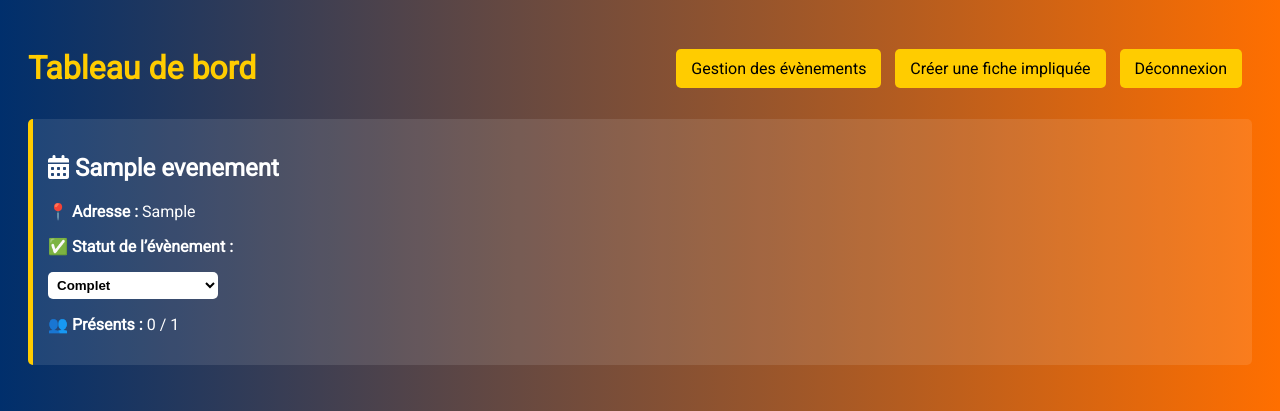
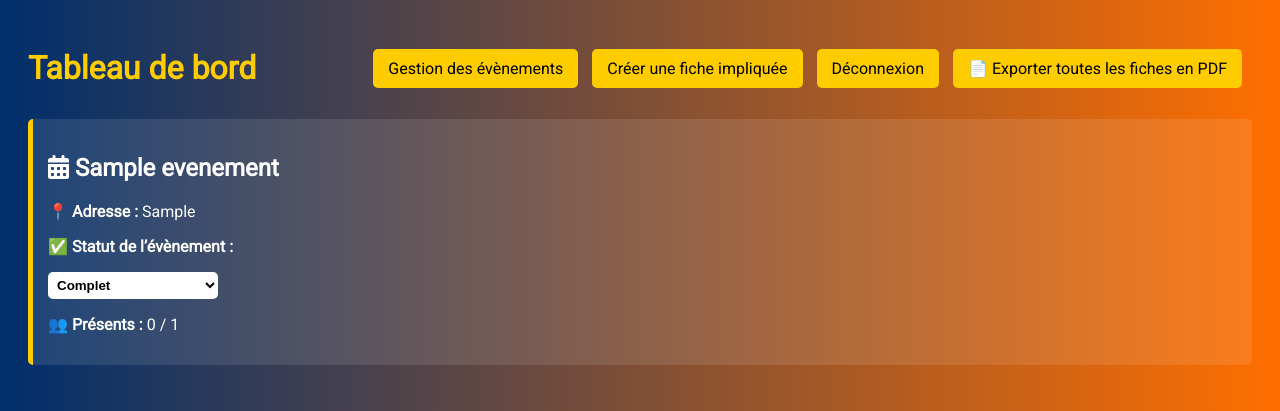
Before and after one commit to protec38/CAI, a Flask app: page /evenement/1/dashboard in a window 1280 px wide. Shown: the top 411 px of the page. Run offline with Flask 3, Linux system fonts and the light colour scheme; a user stored in the database is signed in; tables that the repository leaves empty hold one stand-in row (values such as "Sample post").

Commit message:
Update dashboard.html

```diff
--- a/app/templates/dashboard.html
+++ b/app/templates/dashboard.html
@@ -120,6 +120,12 @@
         <a href="{{ url_for('main_bp.evenement_new') }}" class="btn">Gestion des évènements</a>
         <a href="{{ url_for('main_bp.fiche_new') }}" class="btn">Créer une fiche impliquée</a>
         <a href="{{ url_for('main_bp.logout') }}" class="btn">Déconnexion</a>
+        {% if user.is_admin or user.role == "codep" or (user.role == "responsable" and user in evenement.utilisateurs) %}
+        <a href="{{ url_for('main_bp.export_pdf_evenement', evenement_id=evenement.id) }}" class="btn btn-primary mb-3">
+        📄 Exporter toutes les fiches en PDF
+        </a>
+        {% endif %}
+
     </div>
 </div>
 
```
